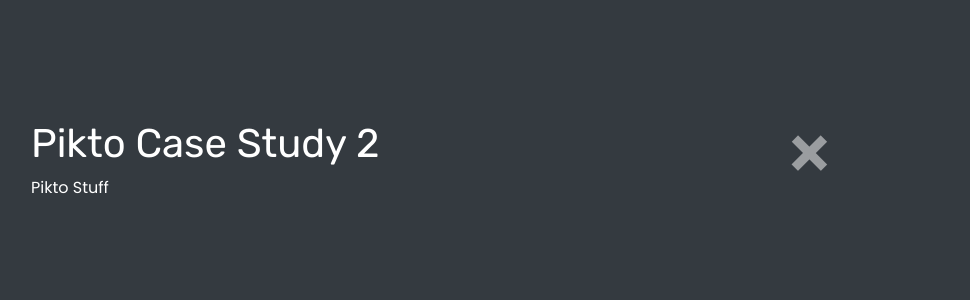
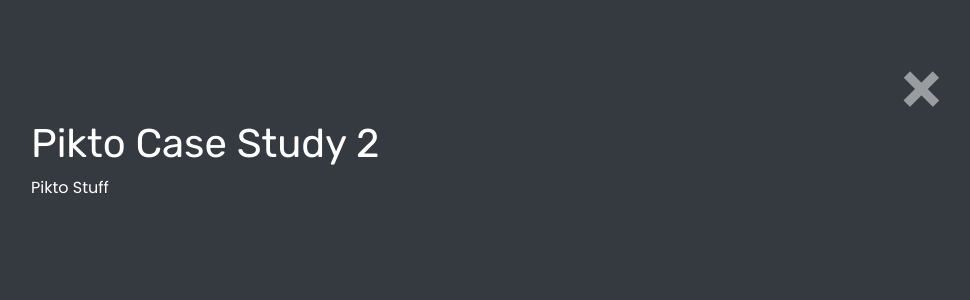
Before and after one commit to jjmok/portfolio-2, a Vue app: page /case-study/pikto in a window 1280 px wide. Shown: the top 300 px of the page, without its empty margins (209-1179 px from the left). Built offline with nearby package versions, Linux system fonts and the light colour scheme.

Commit message:
refinements and housekeeping

```diff
--- a/src/App.vue
+++ b/src/App.vue
@@ -15,12 +15,6 @@
         :to="{ name: page }">
         {{ page }}
       </router-link>
-
-      <!-- <router-link :to="{ name: 'About Me' }">About Me</router-link>
-      <router-link :to="{ name: 'Case Study' }">Case Study</router-link>
-      <router-link :to="{ name: 'Developer' }">Developer</router-link>
-      <router-link :to="{ name: 'Training' }">Training</router-link>
-      <router-link :to="{ name: 'Creative' }">Creative</router-link> -->
     </div>
   </div>
 
@@ -54,12 +48,11 @@ export default {
   .pf-sidebar,
   .pf-mainview {
     height: 100vh;
-    transition: transform 0.4s;
+    will-change: width;
     position: absolute;
   }
 
   .pf-sidebar {
-    transition: transform 0.3s ease-out;
     transform: translate(0px, 0px);
     width: $sidebar-width;
     right: 0;
@@ -68,31 +61,8 @@ export default {
 
   .pf-mainview {
     width: calc( 100vw - #{$sidebar-width} );
-    left: 0;
     top: 0;
-    will-change: width;
-    transition:
-      width 0.3s ease-out,
-      transform 0.3s ease-out,
-      opacity 0.3s ease-out;
     transform: translate(0px, 0px);
     z-index: 1;
   }
-
-  .read-mode {
-    .pf-mainview {
-      width: 100vw;
-    }
-    .pf-sidebar {
-      transform: translate(#{$sidebar-width}, 0px);
-    }
-  }
-
-  .fade-enter-active, .fade-leave-active {
-    transition: opacity .2s ease-in-out;
-  }
-
-  .fade-enter, .fade-leave-to /* .fade-leave-active below version 2.1.8 */ {
-    opacity: 0;
-  }
 </style>
--- a/src/components/CaseStudyReader.vue
+++ b/src/components/CaseStudyReader.vue
@@ -2,6 +2,8 @@
 
 <template>
   <div class="case-container bg-dark">
+
+    <div class="article-container">
       <button
         @click="goBack"
         :class="{disabled: isDisabled}"
@@ -13,6 +15,7 @@
         <span aria-hidden="true">&times;</span>
       </button>
       <slot/>
+    </div>
   </div>
 </template>
 
@@ -41,22 +44,30 @@ export default {
 
 <!-- Add "scoped" attribute to limit CSS to this component only -->
 <style scoped lang="scss">
+  $close-placement: 7rem;
+
   .close {
     position: sticky;
-    top: 0;
-    right: 0;
+    top: 20px;
+    right: 20px;
     font-size: 4.5rem;
     text-shadow: none;
     color: white;
+    margin-right: -$close-placement;
+    margin-top: -4rem;
   }
+
   .case-container {
     overflow: scroll;
     position: absolute;
-    padding: 120px 240px 0;
     top: 0;
     left: 0;
     height: 100vh;
     width: 100vw;
     will-change: transform, opacity;
   }
+
+  .article-container {
+    padding: 120px 240px 0;
+  }
 </style>
```
Lines whose indentation alone changed are shown as unchanged.
